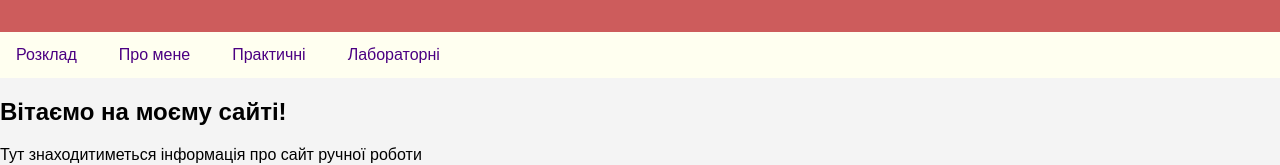
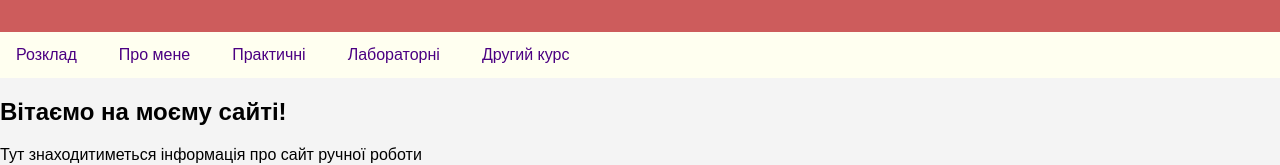
Before and after one commit to siluette/WEB1, a plain HTML site: page index.html in a window 1280 px wide. Shown: the top 165 px of the page. Drawn offline with Linux system fonts and the light colour scheme.

Commit message:
Update index.html

```diff
--- a/index.html
+++ b/index.html
@@ -17,6 +17,7 @@
                 <li><a href="promene.html">Про мене</a></li>
                 <li><a href="prakt.html">Практичні</a></li>
                 <li><a href="LB.html">Лабораторні</a></li>
+                <li><a href="SecondYEAR.html">Другий курс</a></li>
             </ul>
         </nav>
 
```
